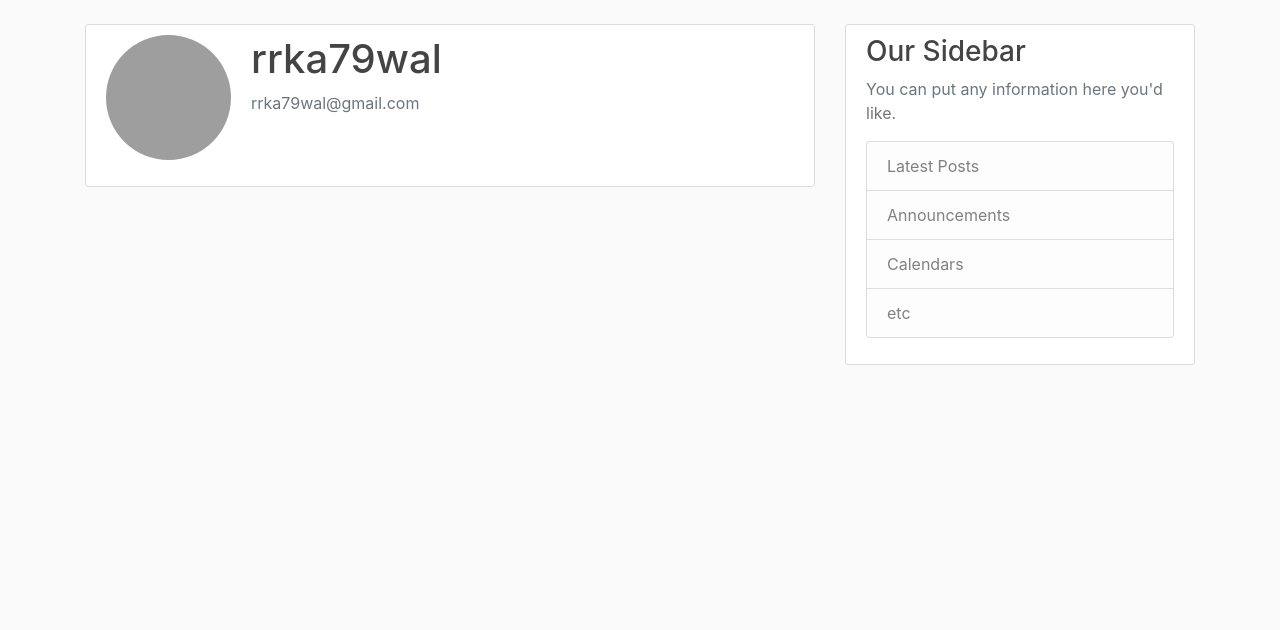
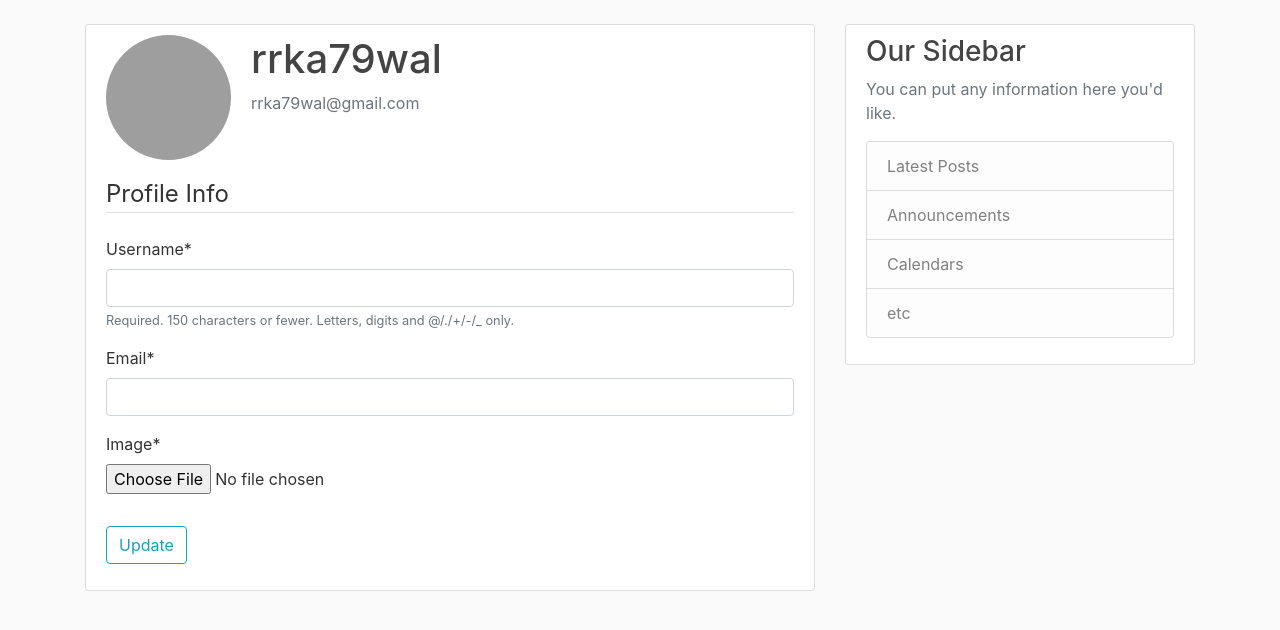
Before and after one commit to rrkas-materials/DjangoTutorial, a Django app: template users/templates/users/profile.html in a window 1280 px wide. Shown: the part 56-686 px from the top of the page. Run offline with Django 3.2, Linux system fonts and the light colour scheme; the template is opened without the code that fills it: values that come from a table or form of the project are taken from there, others are empty; a user stored in the database is signed in; data comes from the database, SQL or seed files in the repository; both versions use the stored data as it was after the commit; some libraries are stand-ins or nearby versions; grey boxes are pictures that could not be loaded.

Commit message:
Profile update

```diff
--- a/blog/templates/blog/home.html
+++ b/blog/templates/blog/home.html
@@ -2,6 +2,7 @@
 {% block content %}
 {% for post in posts %}
 <article class="media content-section">
+    <img src="{{ post.author.profile.image.url }}" class="rounded-circle article-img">
     <div class="media-body">
         <div class="article-metadata">
             <a class="mr-2" href="#">{{ post.author }}</a>
--- a/users/forms.py
+++ b/users/forms.py
@@ -1,6 +1,7 @@
 from django.contrib.auth.forms import UserCreationForm
 from django.contrib.auth.models import User
 from django import forms
+from .models import Profile
 
 
 class UserRegisterForm(UserCreationForm):
@@ -9,3 +10,17 @@ class UserRegisterForm(UserCreationForm):
     class Meta:
         model = User
         fields = ['username', 'email', 'password1', 'password2']
+
+
+class UserUpdateForm(forms.ModelForm):
+    email = forms.EmailField()
+
+    class Meta:
+        model = User
+        fields = ['username', 'email']
+
+
+class ProfileUpdateForm(forms.ModelForm):
+    class Meta:
+        model = Profile
+        fields = ['image']
--- a/users/models.py
+++ b/users/models.py
@@ -1,5 +1,6 @@
 from django.db import models
 from django.contrib.auth.models import User
+from PIL import Image
 
 
 class Profile(models.Model):
@@ -8,3 +9,10 @@ class Profile(models.Model):
 
     def __str__(self):
         return f'{self.user.username} Profile'
+
+    def save(self):
+        super().save()
+        img = Image.open(self.image.path)
+        if img.height > 300 or img.width > 300:
+            img.thumbnail((300, 300))
+            img.save(self.image.path)
--- a/users/templates/users/profile.html
+++ b/users/templates/users/profile.html
@@ -9,6 +9,16 @@
             <p class="text-secondary">{{ user.email }}</p>
         </div>
     </div>
-
+    <form method="post" enctype="multipart/form-data">
+        {% csrf_token %}
+        <fieldset class="form-group">
+            <legend class="border-bottom mb-4">Profile Info</legend>
+            {{ u_form|crispy }}
+            {{ p_form|crispy }}
+        </fieldset>
+        <div class="form-group">
+            <button class="btn btn-outline-info" type="submit">Update</button>
+        </div>
+    </form>
 </div>
 {% endblock content %}
```
Also changed, not shown: users/views.py (+18 -3 lines), db.sqlite3.
